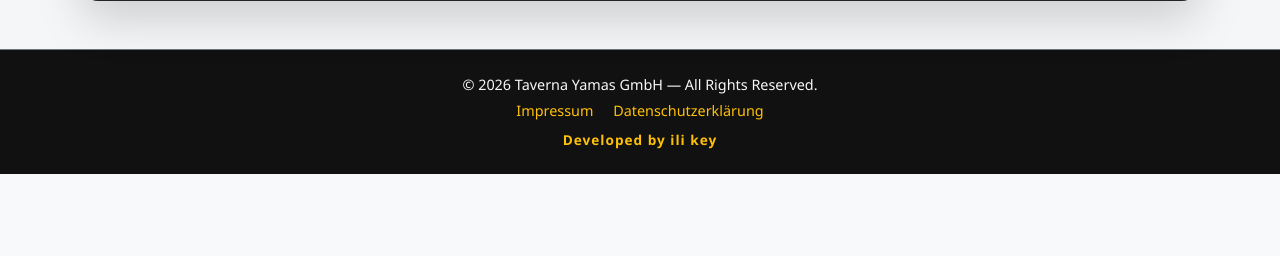
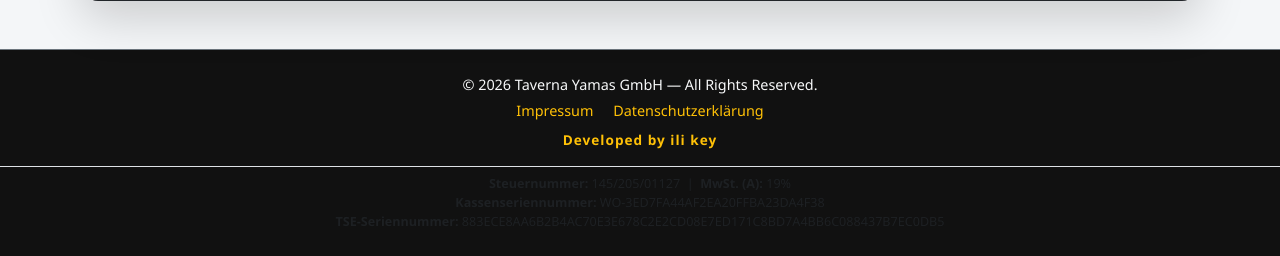
Before and after one commit to leyto2036/ili_key-taverna-, a Flask app: page / in a window 1280 px wide. Shown: the part 2956-3212 px from the top of the page. Before the commit the page ends 3130 px from the top, so only its background shows below. Run offline with Flask 3, Linux system fonts and the light colour scheme; data comes from the database, SQL or seed files in the repository; some libraries are stand-ins or nearby versions.

Commit message:
Sync Taverna copie 2 and prepare build for Render

```diff
--- a/static/js/main.js
+++ b/static/js/main.js
@@ -1222,3 +1222,12 @@ function restoreCartWithinTwoMinutes() {
         }, 15000);
     });
 })();
+
+
+
+const TAVERNA_TAX_INFO = {
+    steuernummer: '145/205/01127',
+    mwstRate: 0.19,
+    kassenseriennummer: 'WO-3ED7FA44AF2EA20FFBA23DA4F38',
+    tseSeriennummer: '883ECE8AA6B2B4AC70E3E678C2E2CD08E7ED171C8BD7A4BB6C088437B7EC0DB5'
+};
--- a/templates/index.html
+++ b/templates/index.html
@@ -550,7 +550,15 @@
             </p>
             <small class="text-warning fw-bold d-block mt-2" style="font-size: 0.85rem; letter-spacing: 1px;">{{ t.dev_by }}</small>
         </div>
-    </footer>
+
+<!-- Актуальные налоговые и кассовые данные по чеку (Steuernummer / TSE) -->
+<div id="tavernaReceiptTaxMeta" class="small text-muted mt-3 pt-2 border-top">
+  <div><strong>Steuernummer:</strong> 145/205/01127 &nbsp;|&nbsp; <strong>MwSt. (A):</strong> 19%</div>
+  <div><strong>Kassenseriennummer:</strong> WO-3ED7FA44AF2EA20FFBA23DA4F38</div>
+  <div class="text-break"><strong>TSE-Seriennummer:</strong> 883ECE8AA6B2B4AC70E3E678C2E2CD08E7ED171C8BD7A4BB6C088437B7EC0DB5</div>
+</div>
+
+</footer>
 
     <script src="https://cdn.jsdelivr.net/npm/bootstrap@5.3.0/dist/js/bootstrap.bundle.min.js"></script>
     <script src="{{ url_for('static', filename='js/main.js') }}"></script>
```
